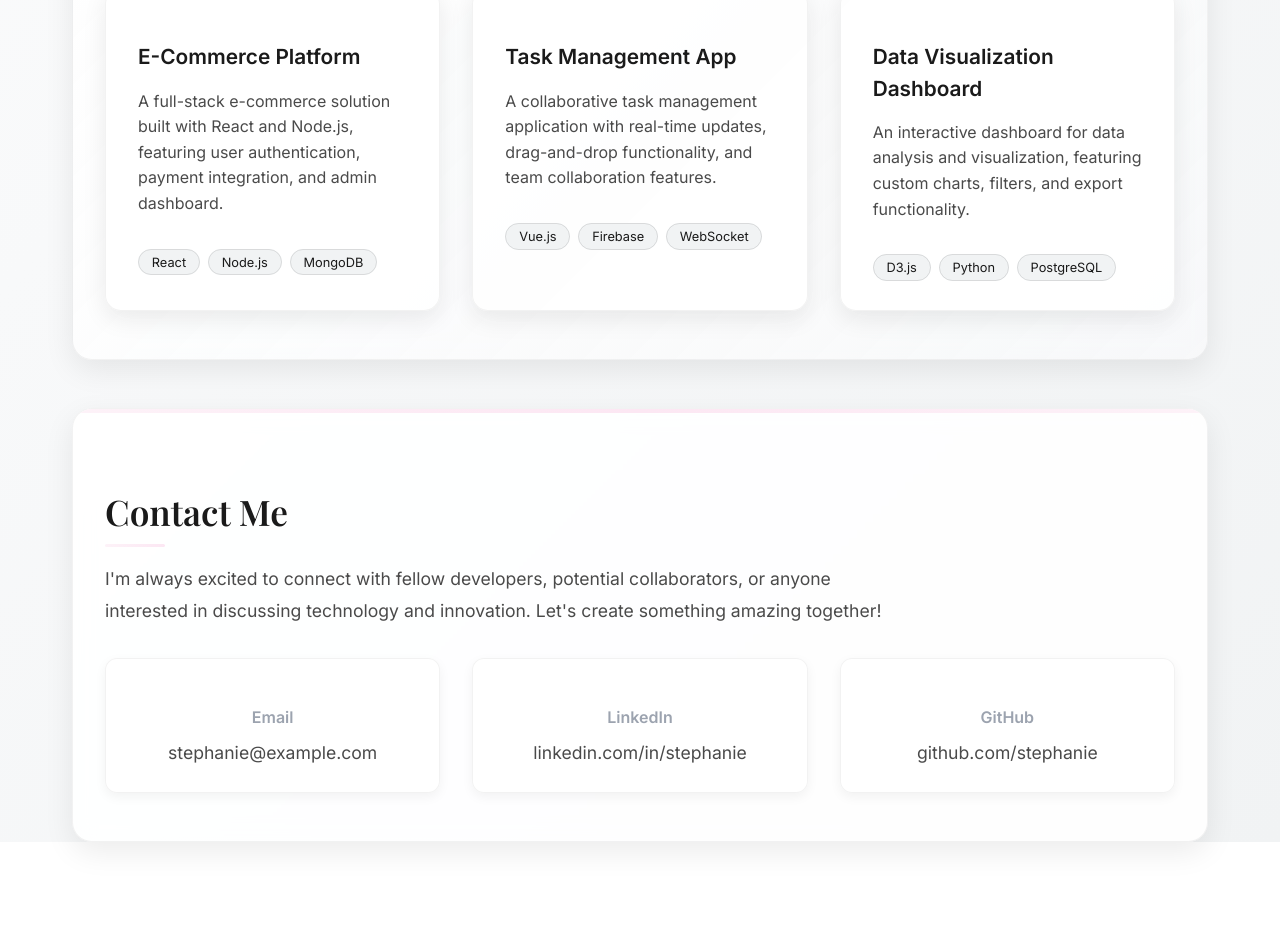
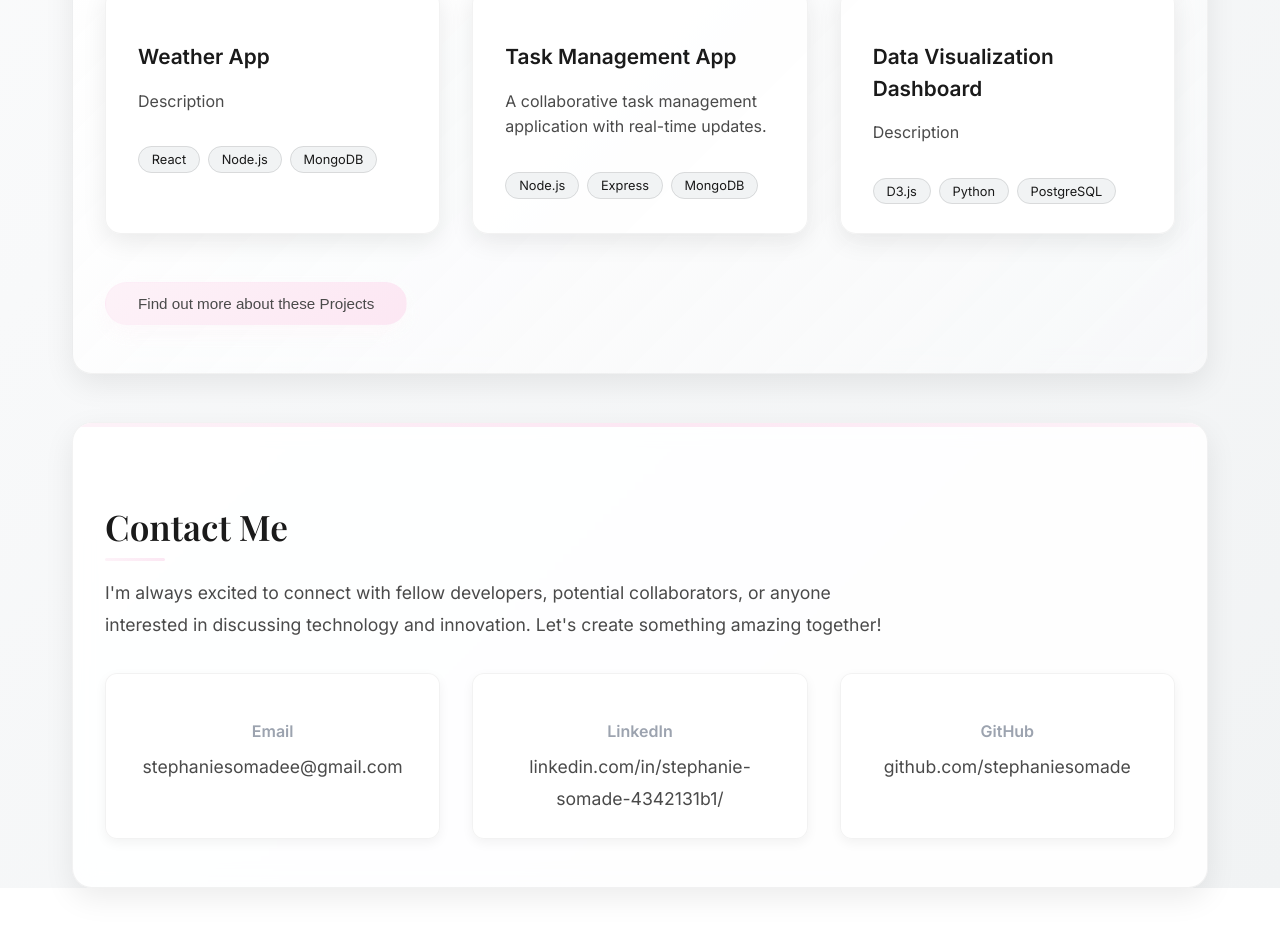
Before and after one commit to stephaniesomade/portfolio-showcase, a React (Vite) app: page / in a window 1280 px wide. Shown: the part 1540-2471 px from the top of the page. Before the commit the page ends 2430 px from the top, so only its background shows below. Built offline with nearby package versions, Linux system fonts and the light colour scheme.

Commit message:
(feat): Add projects on home rerouting

```diff
--- a/src/pages/Home.tsx
+++ b/src/pages/Home.tsx
@@ -15,6 +15,10 @@ export default function Home() {
 
   const testimonials = () => {
     navigate('/testimonials')
+  }
+
+  const projects = () => {
+    navigate('/projects')
   }
 
   return (
@@ -48,10 +52,10 @@ export default function Home() {
         <h2>Portfolio</h2>
         <p>Explore my portfolio showcasing various projects and technical skills I've developed throughout my career. Each project represents a unique challenge and learning opportunity.</p>
 
-        <div className="portfolio-grid">
-          <div className="project-card">
-            <h3 style={{color: '#1a1a1a', marginBottom: '1rem', fontSize: '1.3rem', fontWeight: '600'}}>E-Commerce Platform</h3>
-            <p style={{color: '#4a4a4a', fontSize: '1rem', lineHeight: '1.6'}}>A full-stack e-commerce solution built with React and Node.js, featuring user authentication, payment integration, and admin dashboard.</p>
+        <div className="portfolio-grid" onClick={projects}>
+          <div className="project-card" onClick={projects}>
+            <h3 style={{color: '#1a1a1a', marginBottom: '1rem', fontSize: '1.3rem', fontWeight: '600'}}>Weather App</h3>
+            <p style={{color: '#4a4a4a', fontSize: '1rem', lineHeight: '1.6'}}>Description</p>
             <div style={{marginTop: '1rem'}}>
               <span style={{background: '#f1f3f4', color: '#1a1a1a', padding: '0.3rem 0.8rem', borderRadius: '15px', fontSize: '0.8rem', marginRight: '0.5rem', border: '1px solid rgba(0,0,0,0.1)'}}>React</span>
               <span style={{background: '#f1f3f4', color: '#1a1a1a', padding: '0.3rem 0.8rem', borderRadius: '15px', fontSize: '0.8rem', marginRight: '0.5rem', border: '1px solid rgba(0,0,0,0.1)'}}>Node.js</span>
@@ -59,25 +63,26 @@ export default function Home() {
             </div>
           </div>
 
-          <div className="project-card">
+          <div className="project-card" onClick={projects}>
             <h3 style={{color: '#1a1a1a', marginBottom: '1rem', fontSize: '1.3rem', fontWeight: '600'}}>Task Management App</h3>
-            <p style={{color: '#4a4a4a', fontSize: '1rem', lineHeight: '1.6'}}>A collaborative task management application with real-time updates, drag-and-drop functionality, and team collaboration features.</p>
+            <p style={{color: '#4a4a4a', fontSize: '1rem', lineHeight: '1.6'}}>A collaborative task management application with real-time updates.</p>
             <div style={{marginTop: '1rem'}}>
-              <span style={{background: '#f1f3f4', color: '#1a1a1a', padding: '0.3rem 0.8rem', borderRadius: '15px', fontSize: '0.8rem', marginRight: '0.5rem', border: '1px solid rgba(0,0,0,0.1)'}}>Vue.js</span>
-              <span style={{background: '#f1f3f4', color: '#1a1a1a', padding: '0.3rem 0.8rem', borderRadius: '15px', fontSize: '0.8rem', marginRight: '0.5rem', border: '1px solid rgba(0,0,0,0.1)'}}>Firebase</span>
-              <span style={{background: '#f1f3f4', color: '#1a1a1a', padding: '0.3rem 0.8rem', borderRadius: '15px', fontSize: '0.8rem', border: '1px solid rgba(0,0,0,0.1)'}}>WebSocket</span>
+              <span style={{background: '#f1f3f4', color: '#1a1a1a', padding: '0.3rem 0.8rem', borderRadius: '15px', fontSize: '0.8rem', marginRight: '0.5rem', border: '1px solid rgba(0,0,0,0.1)'}}>Node.js</span>
+              <span style={{background: '#f1f3f4', color: '#1a1a1a', padding: '0.3rem 0.8rem', borderRadius: '15px', fontSize: '0.8rem', marginRight: '0.5rem', border: '1px solid rgba(0,0,0,0.1)'}}>Express</span>
+              <span style={{background: '#f1f3f4', color: '#1a1a1a', padding: '0.3rem 0.8rem', borderRadius: '15px', fontSize: '0.8rem', border: '1px solid rgba(0,0,0,0.1)'}}>MongoDB</span>
             </div>
           </div>
 
-          <div className="project-card">
+          <div className="project-card" onClick={projects}>
             <h3 style={{color: '#1a1a1a', marginBottom: '1rem', fontSize: '1.3rem', fontWeight: '600'}}>Data Visualization Dashboard</h3>
-            <p style={{color: '#4a4a4a', fontSize: '1rem', lineHeight: '1.6'}}>An interactive dashboard for data analysis and visualization, featuring custom charts, filters, and export functionality.</p>
+            <p style={{color: '#4a4a4a', fontSize: '1rem', lineHeight: '1.6'}}>Description</p>
             <div style={{marginTop: '1rem'}}>
               <span style={{background: '#f1f3f4', color: '#1a1a1a', padding: '0.3rem 0.8rem', borderRadius: '15px', fontSize: '0.8rem', marginRight: '0.5rem', border: '1px solid rgba(0,0,0,0.1)'}}>D3.js</span>
               <span style={{background: '#f1f3f4', color: '#1a1a1a', padding: '0.3rem 0.8rem', borderRadius: '15px', fontSize: '0.8rem', marginRight: '0.5rem', border: '1px solid rgba(0,0,0,0.1)'}}>Python</span>
               <span style={{background: '#f1f3f4', color: '#1a1a1a', padding: '0.3rem 0.8rem', borderRadius: '15px', fontSize: '0.8rem', border: '1px solid rgba(0,0,0,0.1)'}}>PostgreSQL</span>
             </div>
           </div>
+          <button className="home-btn" onClick={projects}>Find out more about these Projects</button>
         </div>
       </section>
 
@@ -87,15 +92,15 @@ export default function Home() {
         <div style={{display: 'grid', gridTemplateColumns: 'repeat(auto-fit, minmax(250px, 1fr))', gap: '2rem', marginTop: '2rem'}}>
           <div style={{background: 'rgba(255,255,255,0.8)', padding: '1.5rem', borderRadius: '12px', textAlign: 'center', border: '1px solid rgba(0,0,0,0.05)', boxShadow: '0 4px 12px rgba(0,0,0,0.05)'}}>
             <h4 style={{color: '#9ca3af', marginBottom: '0.5rem', fontWeight: '600'}}>Email</h4>
-            <p style={{color: '#4a4a4a', margin: '0'}}>stephanie@example.com</p>
+            <p style={{color: '#4a4a4a', margin: '0'}}>stephaniesomadee@gmail.com</p>
           </div>
           <div style={{background: 'rgba(255,255,255,0.8)', padding: '1.5rem', borderRadius: '12px', textAlign: 'center', border: '1px solid rgba(0,0,0,0.05)', boxShadow: '0 4px 12px rgba(0,0,0,0.05)'}}>
             <h4 style={{color: '#9ca3af', marginBottom: '0.5rem', fontWeight: '600'}}>LinkedIn</h4>
-            <p style={{color: '#4a4a4a', margin: '0'}}>linkedin.com/in/stephanie</p>
+            <p style={{color: '#4a4a4a', margin: '0'}}>linkedin.com/in/stephanie-somade-4342131b1/</p>
           </div>
           <div style={{background: 'rgba(255,255,255,0.8)', padding: '1.5rem', borderRadius: '12px', textAlign: 'center', border: '1px solid rgba(0,0,0,0.05)', boxShadow: '0 4px 12px rgba(0,0,0,0.05)'}}>
             <h4 style={{color: '#9ca3af', marginBottom: '0.5rem', fontWeight: '600'}}>GitHub</h4>
-            <p style={{color: '#4a4a4a', margin: '0'}}>github.com/stephanie</p>
+            <p style={{color: '#4a4a4a', margin: '0'}}>github.com/stephaniesomade</p>
           </div>
         </div>
       </section>
```
